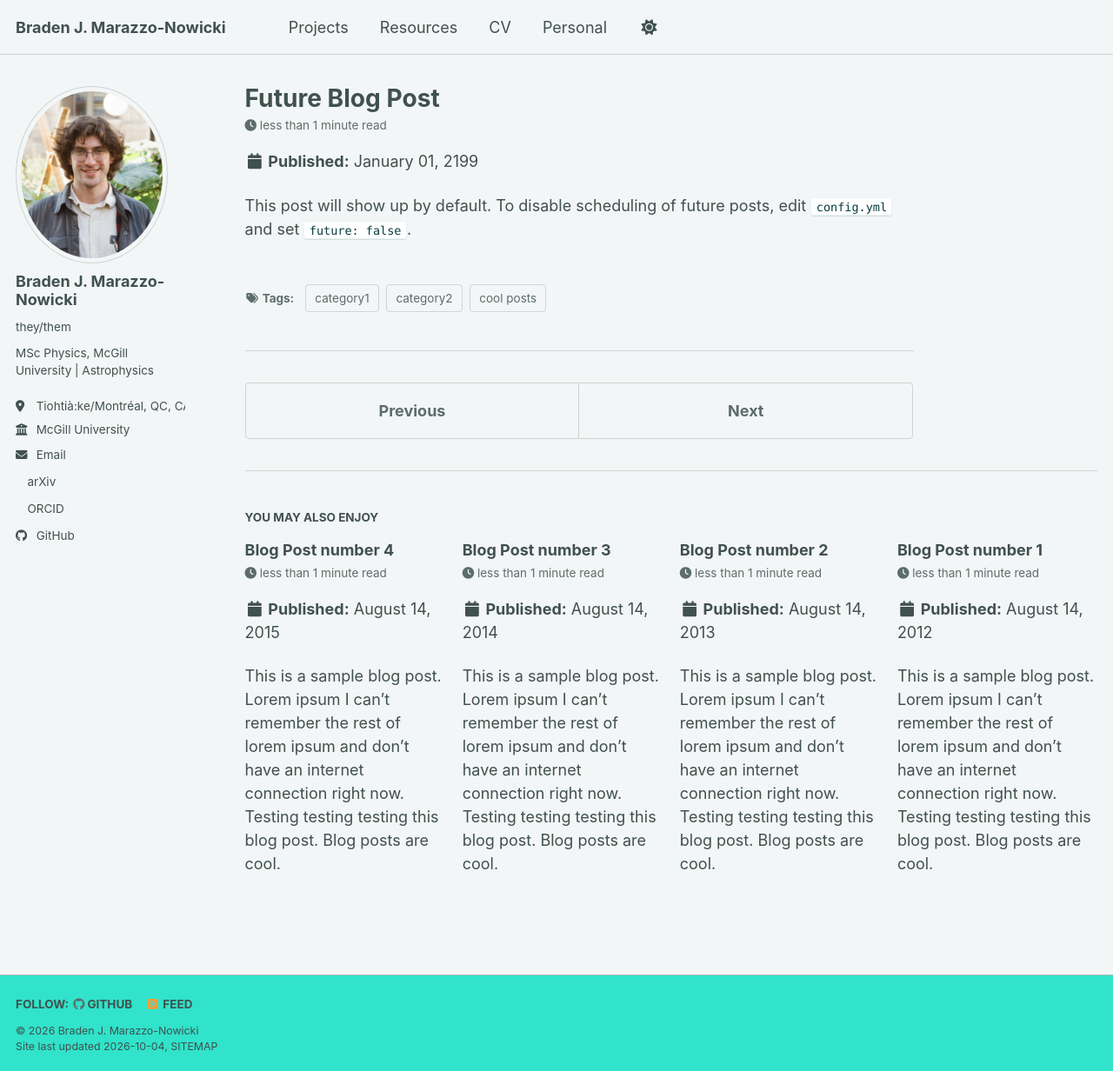
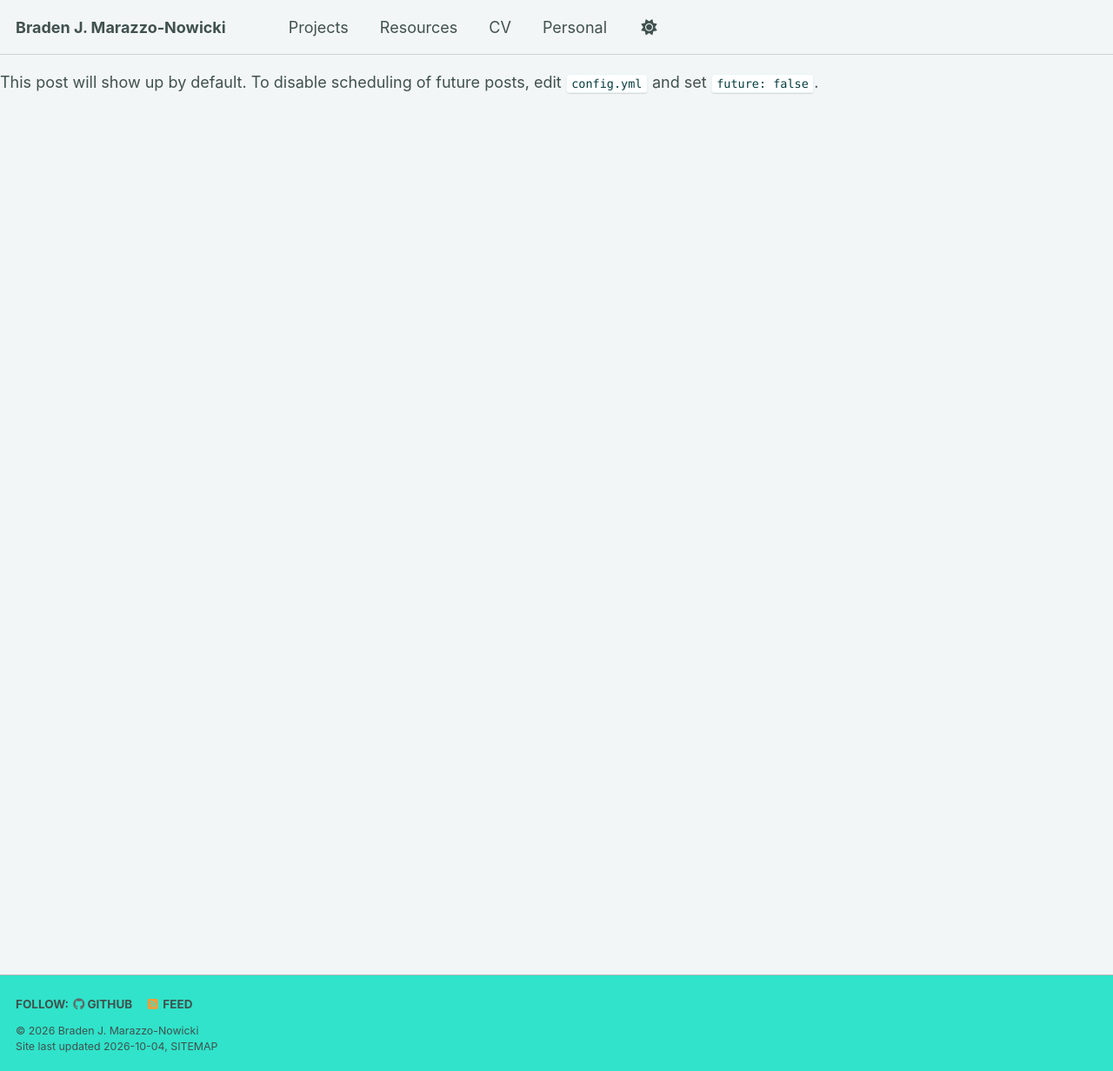
Before and after one commit to marazzo-nowicki/marazzo-nowicki.github.io, a Jekyll site: the page built from _posts/2199-01-01-future-post.md, in a window 1280 px wide and 1232 px high. Shown: the whole window at 87% size. Built offline with Jekyll 4.4.1, drawn with Linux system fonts in a browser that asks for light colours; our own code applies the rules of GitHub Pages for plain Markdown files; a style sheet for code colours, icons or effects is not loaded; part of the change alters nothing that is shown.

Commit message:
Update collections and defaults in config file

```diff
--- a/_config.yml
+++ b/_config.yml
@@ -221,15 +221,24 @@ kramdown:
 
 # These settings control the types of collections used by the template
 collections:
-  teaching:
+  projects:
+    output: true
+    permaline: /:collection/:path/
+  resources:
     output: true
     permalink: /:collection/:path/
+  personal:
+    output: true
+    permalink: /:collection/:path/
+  #teaching:
+  #  output: true
+  #  permalink: /:collection/:path/
   publications:
     output: true
     permalink: /:collection/:path/
-  portfolio:
-    output: true
-    permalink: /:collection/:path/
+  #portfolio:
+  #  output: true
+  #  permalink: /:collection/:path/
   talks:
     output: true
     permalink: /:collection/:path/
@@ -237,17 +246,38 @@ collections:
 
 # These settings control how pages and collections are included in the site
 defaults:
-  # _posts
   - scope:
       path: ""
-      type: posts
+      type: projects
     values:
       layout: single
       author_profile: true
-      read_time: true
-      comments: true
       share: false
-      related: true
+  - scope:
+      path: ""
+      type: resources
+    values:
+      layout: single
+      author_profile: true
+      share: false
+  - scope:
+      path: ""
+      type: personal
+    values:
+      layout: single
+      author_profile: true
+      share: false
+  # _posts
+  #- scope:
+  #    path: ""
+  #    type: posts
+  #  values:
+  #    layout: single
+  #    author_profile: true
+  #    read_time: true
+  #    comments: true
+  #    share: false
+  #    related: true
   # _pages
   - scope:
       path: ""
@@ -256,14 +286,14 @@ defaults:
       layout: single
       author_profile: true
   # _teaching
-  - scope:
-      path: ""
-      type: teaching
-    values:
-      layout: single
-      author_profile: true
-      share: false
-      comments: true
+  #- scope:
+  #    path: ""
+  #    type: teaching
+  #  values:
+  #    layout: single
+  #    author_profile: true
+  #    share: false
+  #    comments: true
   # _publications
   - scope:
       path: ""
@@ -274,14 +304,14 @@ defaults:
       share: false
       comments: true
   # _portfolio
-  - scope:
-      path: ""
-      type: portfolio
-    values:
-      layout: single
-      author_profile: true
-      share: false
-      comment: true
+  #- scope:
+  #    path: ""
+  #    type: portfolio
+  #  values:
+  #    layout: single
+  #    author_profile: true
+  #    share: false
+  #    comment: true
   # _talks
   - scope:
       path: ""
```
